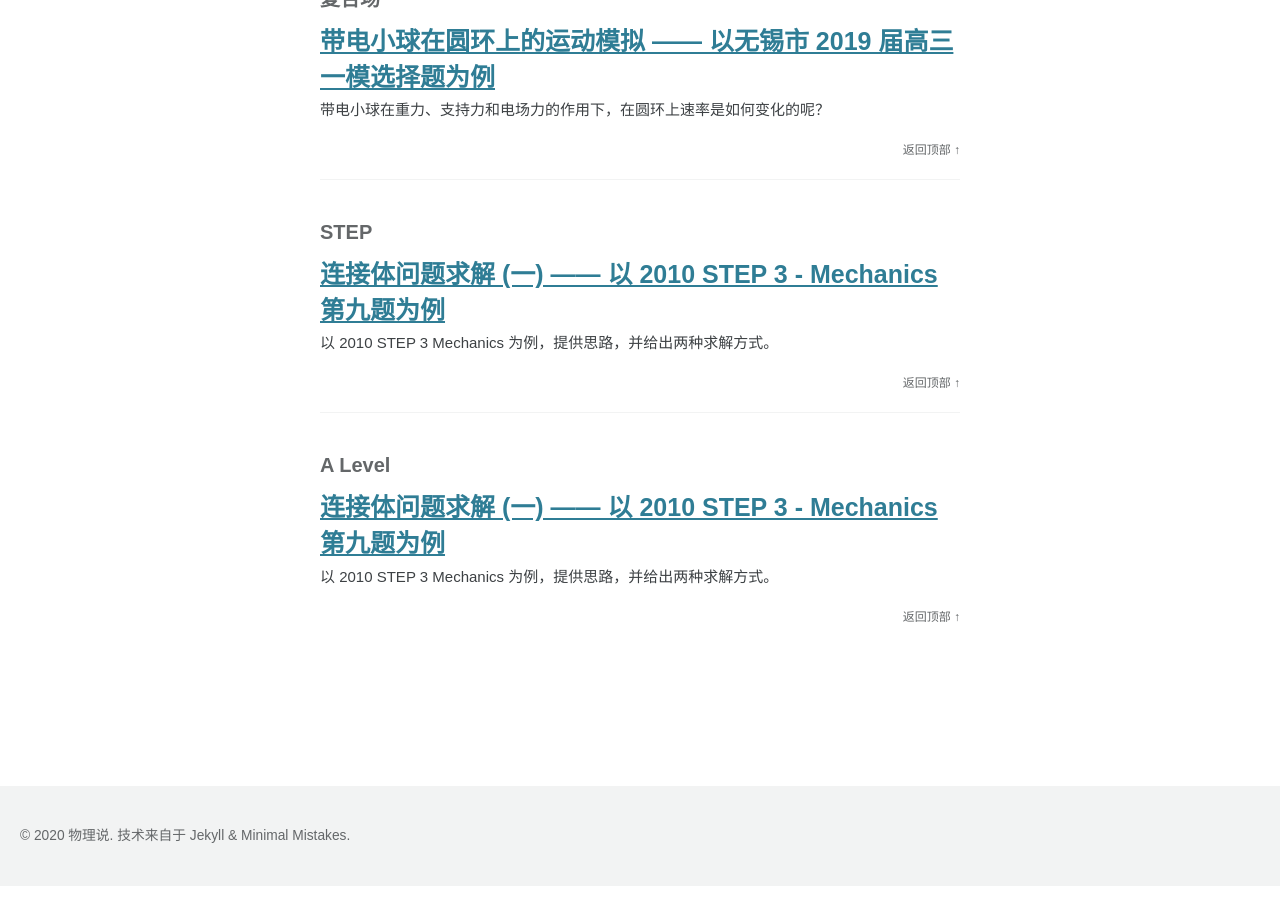
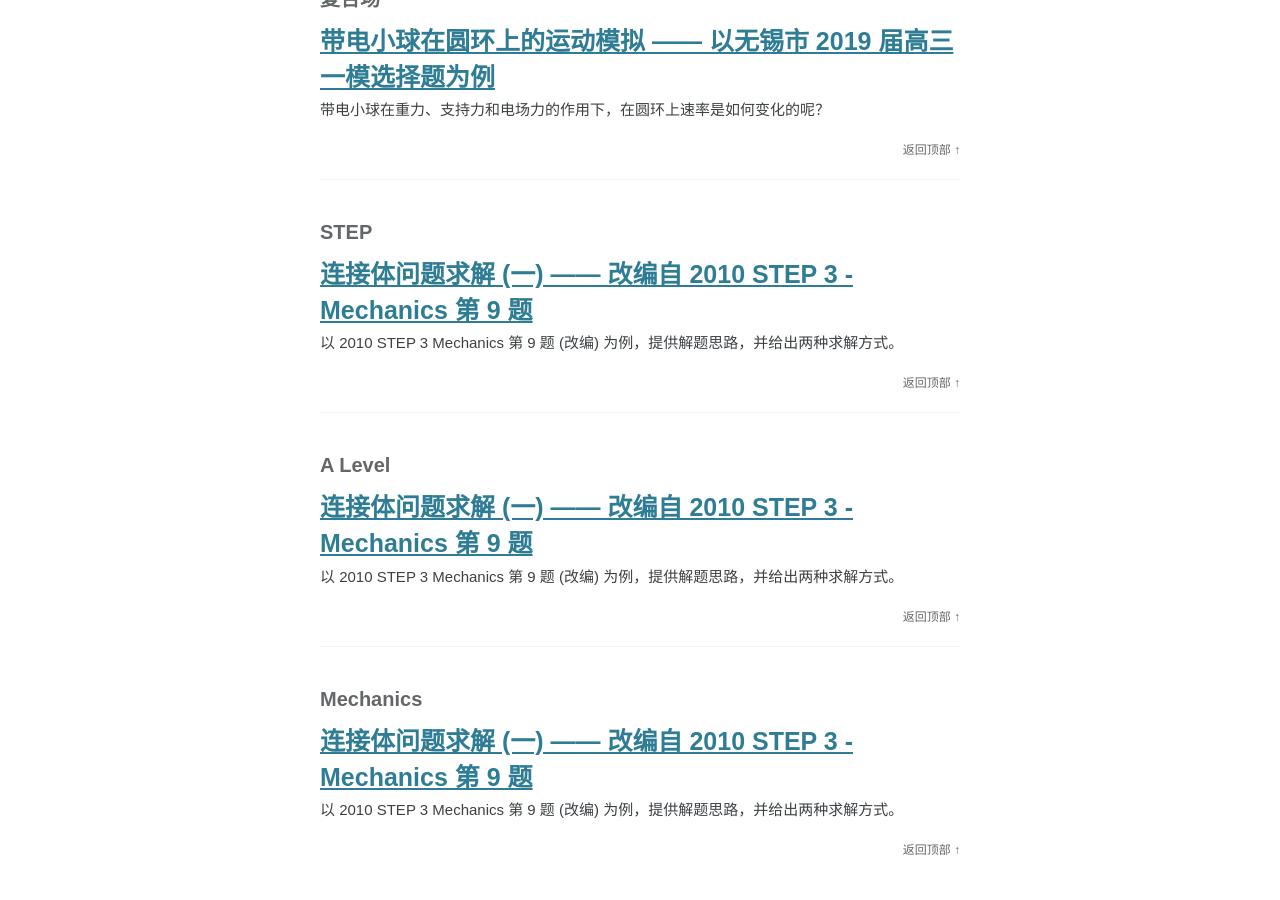
Before and after one commit to physicsay/physicsay-physicsay.github.io, a Jekyll site: the page built from tags.html, in a window 1280 px wide and 900 px high, scrolled down 13550 px. Built offline with Jekyll 4.4.1, drawn with Linux system fonts in a browser that asks for light colours; cached includes are drawn as plain includes; nearby versions of some CDN libraries; part of the change alters nothing that is shown.

Commit message:
add articles

```diff
--- a/_posts/2020-12-08-step-3-mechanics-2010-9-solution-1.md
+++ b/_posts/2020-12-08-step-3-mechanics-2010-9-solution-1.md
@@ -1,22 +1,120 @@
 ---
-title: 连接体问题求解 (一) —— 以 2010 STEP 3 - Mechanics 第九题为例
+title: 连接体问题求解 (一) —— 改编自 2010 STEP 3 - Mechanics 第 9 题
 url: step-3-mechanics-2010-9-solution-1
 date: 2020-12-08 08:08:39
 tags:
 - STEP
 - A Level
+- Mechanics
 categories:  mechanics
-description: 以 2010 STEP 3 Mechanics 为例，提供思路，并给出两种求解方式。
+description: 以 2010 STEP 3 Mechanics 第 9 题 (改编) 为例，提供解题思路，并给出两种求解方式。
 ---
 
-## 0. 真题
+## 0. 改编题
 
-The diagram shows two particles, $P$ and $Q$, connected by a light inextensible string which passes over a smooth block fixed to a horizontal table. The cross-section of the block is a quarter circle with centre $O$, which is at the edge of the table, and radius $a$. The angle between $OP$ and the table is $\theta$. The masses of $P$ and $Q$ are $m$ and $M$, respectively, where $m \lt M$.
-Initially, $P$ is held at rest on the table and in contact with the block, $Q$ is vertically above $O$, and the string is taut. Then $P$ is released. Given that, in the subsequent motion, P remains in contact with the block as θ increases from $0$ to $\frac{\pi}{2}$, find an expression, in terms of $m$, $M$, $\theta$ and $g$, for the normal reaction of the block on $P$ and show that
+> 本题来自 2010 STEP 3 Mechanics 第 9 题，略有改编。
+
+The diagram shows two particles, $P$ and $Q$, connected by a light inextensible string which passes over a pully. Thr block is smooth and is fixed to a horizontal table. The cross-section of the block, radius $r$, is a quarter circle with centre $O$, which is at the edge of the table. The angle between $OP$ and the table is $\theta$. The masses of $P$ and $Q$ are $m$ and $M$, respectively, where $m \lt M$.
+
+Initially, $P$ is held at rest on the table and in contact with the block, $Q$ is vertically above $O$, and the string is taut. Then $P$ is released. $P$ remains in contact with the block as $\alpha$ increases from $0$ to $\frac{\pi}{2}$ in the subsequent motion.
+
+1. Find an expression for the normal reaction of the block on $P$, using $m$, $M$, $\alpha$ and $g$;
+2. Show that
 
 $$
 \frac{m}{M} \geqslant \frac{\pi-1}{3}
 $$
 
+<img src='/assets/images/2020-12-08-step-3-mechanics-2010-9-solution-1/fig.png' style='zoom:40%; margin: 0 auto; display: block;'/>
 
-<img src='/assets/images/2020-12-08-step-3-mechanics-2010-9-solution-1/fig.png' style='zoom:40%; margin: 0 auto; display: block;'/>
+> 中文版
+
+如图所示，物体 $P$ 用不可伸长的轻绳绕过光滑的定滑轮与物体 $Q$ 相连，$P$ 放置于固定在水平桌面的木块上，木块的横截面是以 $O$ 为圆心，半径为 $r$ 的四分之一圆，位于桌面边缘。$P$ 和 $Q$ 的质量分别为 $m$ 和 $M$，且 $m \lt M$。
+
+$P$ 静止在桌面上并与木块接触，$Q$ 在 $O$ 点正上方，绳子绷紧。若释放物体 $P$，在 $\theta$ 从 $0$ 到 $\frac{\pi}{2}$ 的过程中 $P$ 始终未脱离木块。
+
+1. 求木块对 $P$ 的支持力 (用 $m$、$M$、$\alpha$ 和 $g$ 表示)；
+2. 证明：
+$$
+\frac{m}{M} \geqslant \frac{\pi-1}{3}
+$$
+
+## 1. 解析 (一)
+
+这是一个连接体问题，由于 $P$ 和 $Q$ 物体用一根轻质绳子连接，$P$ 在弧面运动时，$Q$ 点会下落。由于 $P$ 在整个过程中始终未脱离木块，即 $P$ 运动的速度始终沿着圆弧的切线方向。
+
+对 $P$ 和 $Q$ 物体进行受力分析，并判断状态：
+
+<img src='/assets/images/2020-12-08-step-3-mechanics-2010-9-solution-1/analysis.png' style='zoom:40%; margin: 0 auto; display: block;'/>
+
+$P$ 物体受到重力 $W_P$，木块支持力 $R$，绳子的拉力 $T$。而 $Q$ 物体受到重力 $W_Q$，绳子的拉力 $T$ (同一根绳子的拉力相同)。
+
+由于 $m \lt M$，因此 $Q$ 物体会向下运动，假设向下运动的加速度为 $a$。由于同一根绳子拉力相同，因此 $P$ 物体会沿着切线做加速运动，此外 $P$ 物体又在圆弧面上做圆周运动。
+
+在某一角度 $\alpha$ 下，$P$ 点做圆周运动的方程：
+
+$$
+m g sin \alpha - R = m\frac{v^2}{r}
+$$
+
+> 这里的 $v$ 指的是切向速度。
+
+由于 $Q$ 物体下落以及绳子的牵引作用，$P$ 物体沿着切线方向的速度在不断增加。可以写出物体 $P$ 在切线方向的方程：
+
+$$
+T - mgcos \alpha = m a
+$$
+
+以及 $Q$ 物体下落的方程：
+
+$$
+Mg - T = M a
+$$
+
+这里，切线方向的加速度会使得速度 $v$ 增加，求解起来比较困难 (可看下篇文章介绍)。 那应该怎么处理呢？
+
+上面三个方程写出了 $P$、$Q$ 两物体受力和运动，那还应该从哪个角度思考呢？—— 能量！
+
+> 试着用动力学的角度求解。
+
+可以写出 $P$、$Q$ 两物体在运动过程中能量的变化：$P$ 物体在上升， $Q$ 物体在下降，两者的动能都在增加，运动速度也相同。
+
+$Q$ 物体下降重力势能减小，转化为 $P$、$Q$ 增加的动能，以及 $P$ 物体重力势能的增加。可写出如下方程：
+
+$$
+MgR\alpha = \frac{1}{2}Mv^2 + \frac{1}{2}mv^2 + mgRsin\alpha
+$$
+
+> $P$ 运动的角度为 $\alpha$，移动的距离为 $R\alpha$，这就等于 $Q$ 物体向下移动的距离，而 $P$ 物体实际上升 $R sin\alpha$。
+
+结合第 1 和 4 方程， 可以消去 $v^2$，得到支持力 $N$ 的表达式，如下：
+
+$$
+N = mgsin\alpha - \frac{2m}{R(m+M)}(MgR\alpha - mgRsin\alpha)
+$$
+
+由于题目中提及 $P$ 物体始终未脱离圆弧面，因此圆弧面的支持力 $N$ 始终为正 (或为 0)。对支持力的表达式进行整理，可得：
+
+$$
+N = \frac{mg[3m sin \alpha + M(sin\alpha-2\alpha)]}{m+M}
+$$
+
+当支持力 $N$ 不能为负，即有：
+
+$$
+mg[3m sin \alpha + M(sin\alpha-2\alpha)] \geqslant 0
+$$
+
+整理可得，
+
+$$
+\frac{m}{M} \geqslant \frac{2\alpha-sin\alpha}{3sin\alpha}
+$$
+
+当 $\alpha$ 从 $0$ 到 $\frac{\pi}{2}$ 变化时，$\frac{m}{M}$ 应大于 $\frac{2\alpha-sin\alpha}{3sin\alpha} $ 的最大值。当 $\alpha = \frac{\pi}{2}$ 有最大值 $\frac{\pi-1}{3}$。即
+
+$$
+\frac{m}{M} \geqslant \frac{\pi-1}{3}
+$$
+
+> 这里要注意 $\frac{2\alpha-sin\alpha}{3sin\alpha} $ 在 $[0, \frac{\pi}{2}]$ 为单调递增，在 $\frac{\pi}{2}$ 取最大值。
```
Also changed, not shown: assets/images/2020-12-08-step-3-mechanics-2010-9-solution-1/analysis.png (added), assets/images/2020-12-08-step-3-mechanics-2010-9-solution-1/fig.png.
